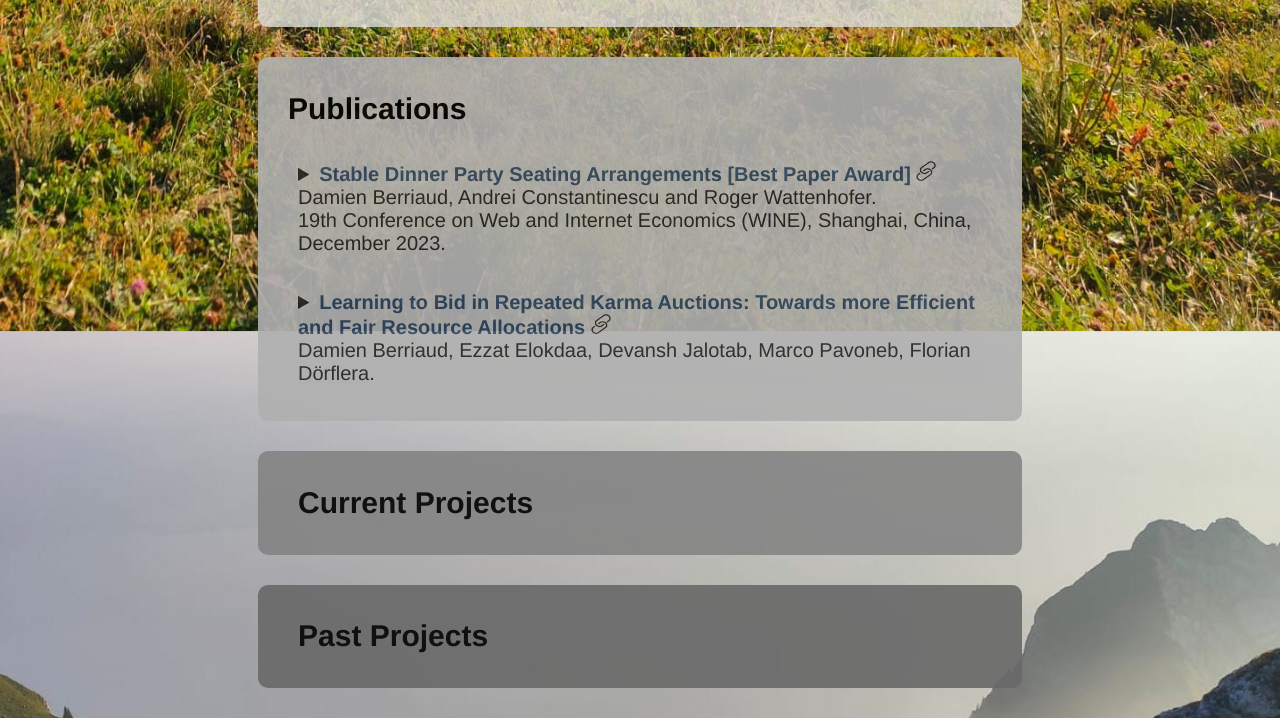
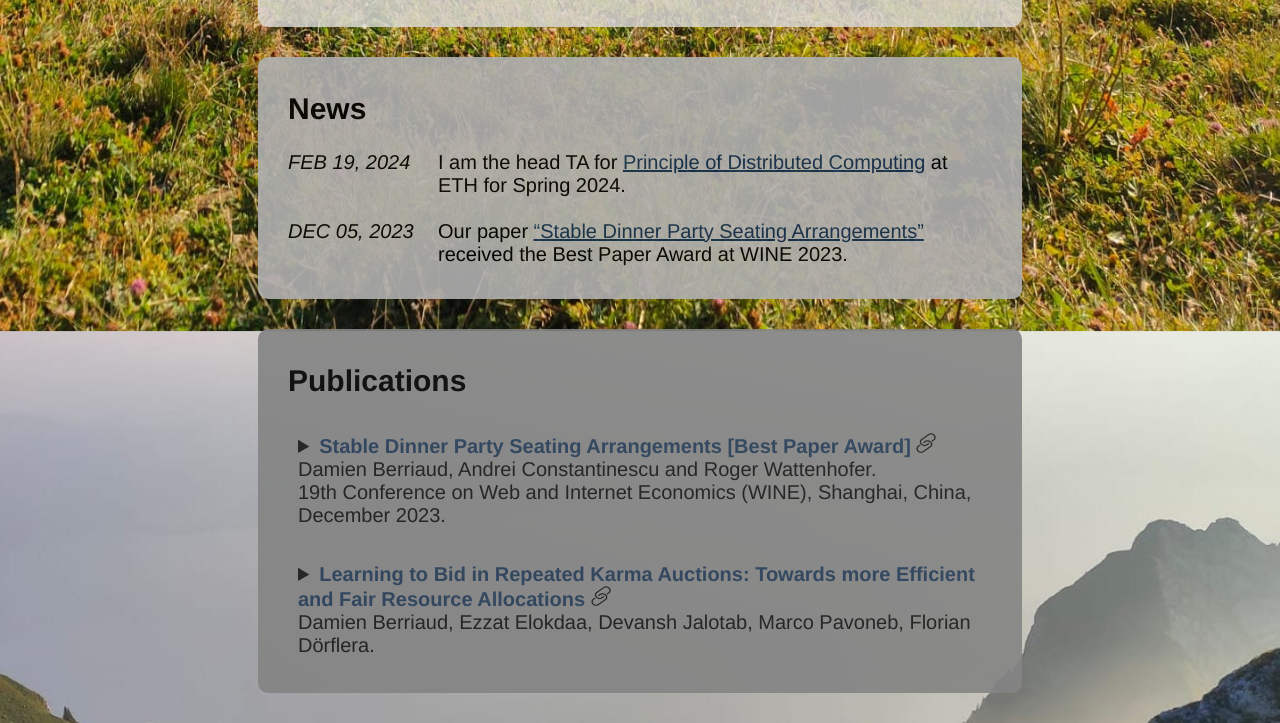
Before and after one commit to damienberriaud/damienberriaud, a plain HTML site: page index.html in a window 1280 px wide. Shown: the part 1038-1761 px from the top of the page. Drawn offline with Linux system fonts and the light colour scheme.

Commit message:
adding news session

```diff
--- a/css/styles.css
+++ b/css/styles.css
@@ -20,7 +20,6 @@ a {
     padding: 10px;
     width: 98%;
     z-index: 100;
-
 }
 
 .agenda-option {
@@ -77,11 +76,36 @@ a {
     text-align: left;
 }
 
+/* News*/
+.news {
+    padding: 10px 30px;
+    text-align: left;
+    background: #b0b0b0;
+    margin: 30px 250px 30px 250px;
+    font-size: 20px;
+    border-radius: 10px;
+    opacity: 90%;
+}
+
+.new {
+    display: grid;
+    grid-template-columns: 150px auto;
+}
+
+.new::after {
+    content: '\A';
+    white-space: pre;
+}
+
+.time {
+    font-style: italic;
+}
+
 /* Publications*/
 .publications {
     padding: 10px 30px;
     text-align: left;
-    background: #b0b0b0;
+    background: #848484;
     margin: 30px 250px 30px 250px;
     font-size: 20px;
     border-radius: 10px;
@@ -95,7 +119,7 @@ a {
 
 summary {
     text-align: left;
-    background: #b0b0b0;
+    background: #848484;
     font-size: 20px;
     cursor: pointer;
     opacity: 90%;
@@ -109,7 +133,7 @@ details {
 }
 
 details[open] summary {
-    background: #b0b0b0;
+    background: #848484;
     cursor: pointer;
     margin-bottom: 1rem;
     opacity: 90%;
--- a/css/styles_pastprojects.css
+++ b/css/styles_pastprojects.css
@@ -1,7 +1,7 @@
 /* General Website Style rules */
 body {
     font-family: "Helvetica", Sans-Serif;
-    background-image: url("../images/background2.JPG");
+    background-image: url("../images/background1.JPG");
     background-attachment: fixed;
     background-position: center;
     background-repeat: no-repeat;
--- a/index.html
+++ b/index.html
@@ -38,6 +38,21 @@
             when the temperature was above 40 degrees (of course it's Celcius, who the hell is using Fahrenheit?) What
             else have I done? Yeah what else? I need some more feedback, please write to: s210307@icloud.com. We
             sincerely ask for more stories.</p>
+    </div>
+    <!--News-->
+    <div class="news" id="new">
+        <h2> News</h2>
+        <div class="new">
+            <div class="time">FEB 19, 2024</div>
+            <div> I am the head TA for <a href="https://disco.ethz.ch/courses/podc/" target="_blank"> Principle of
+                    Distributed Computing</a> at ETH for Spring 2024.</div>
+        </div>
+        <div class="new">
+            <div class="time">DEC 05, 2023</div>
+            <div> Our paper <a href="https://arxiv.org/abs/2305.09549" target="_blank">“Stable Dinner Party Seating
+                    Arrangements”</a> received the Best Paper Award at WINE 2023.
+            </div>
+        </div>
     </div>
 
     <!--Publications-->
@@ -121,7 +136,7 @@
         </details>
     </div>
 
-    <!--Projects-->
+    <!--
     <div class="currentprojects" id="currentprojects">
         <h2> Current Projects</h2>
     </div>
@@ -129,4 +144,5 @@
     <div class="pastprojects" id="pastprojects">
         <h2> Past Projects</h2>
     </div>
+    -->
 </body>
```
